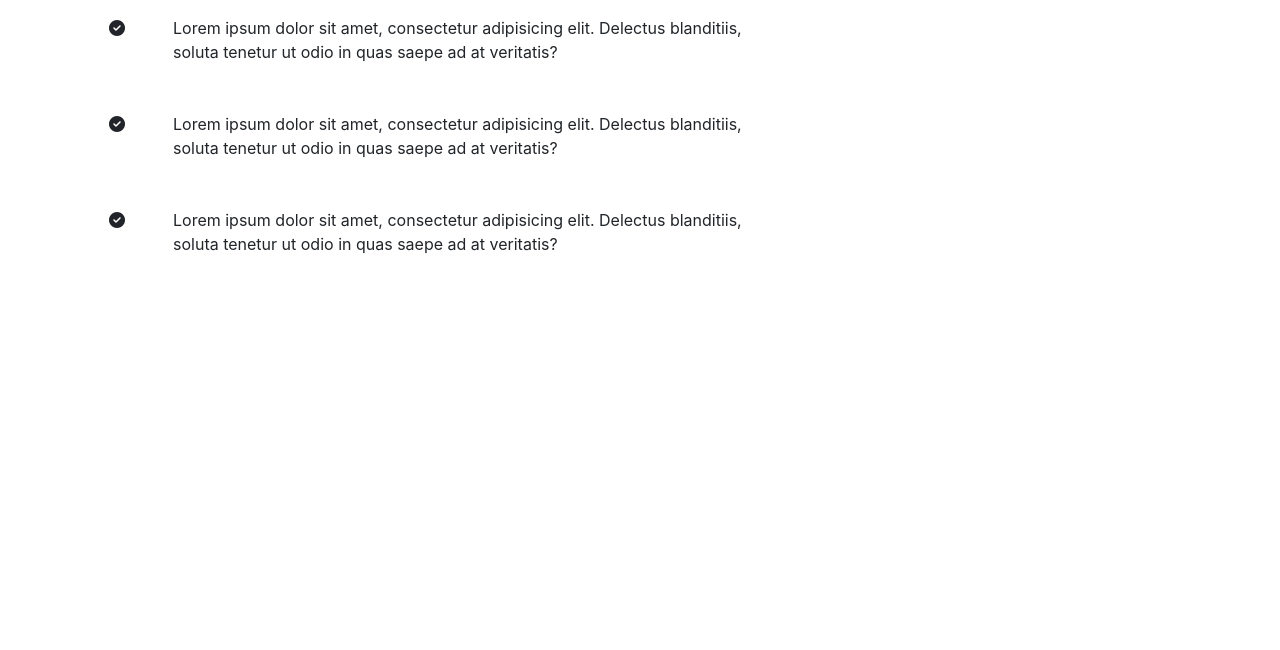
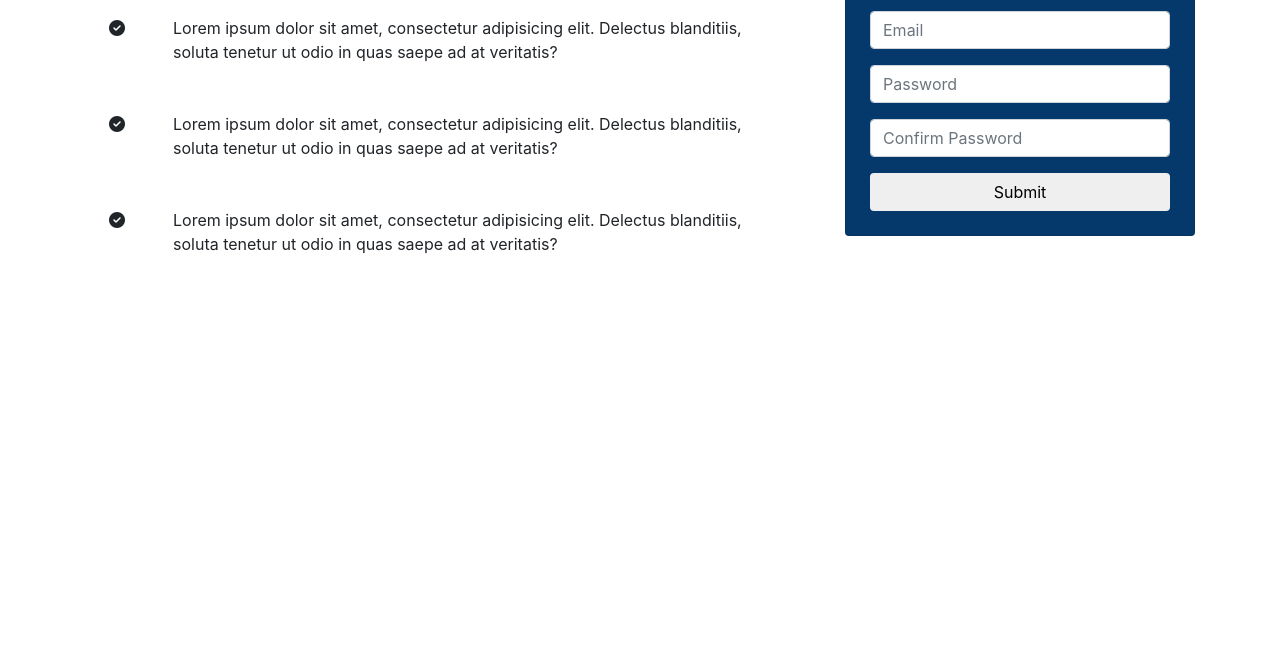
Before and after one commit to AditiiJain/Social-Theme, a plain HTML site: page index.html in a window 1280 px wide. Shown: the part 150-800 px from the top of the page. Drawn offline with nearby package versions, Linux system fonts and the light colour scheme.

Commit message:
home section

```diff
--- a/css/style.css
+++ b/css/style.css
@@ -26,6 +26,11 @@ body{
 }
 
 
+.card{
+    color:#fff;
+    background-color:#05386b;
+}
+
 @media(min-width:576px)
 {
     .navbar-brand{
--- a/index.html
+++ b/index.html
@@ -79,13 +79,24 @@
                         </div>
                     </div>
                     <div class="col-md-4">
-<div class="text-center card card-form">
+                        <div class="text-center card card-form p-4">
                             <h3>Sign Up</h3>
                             <p>Please fill this form to register</p>
-    <form >
+                            <form>
                                 <div class="form-group">
                                     <input type="text" placeholder="Username" class="form-control">
                                 </div>
+                                <div class="form-group">
+                                    <input type="email" placeholder="Email" class="form-control">
+                                </div>
+                                <div class="form-group">
+                                    <input type="password" placeholder="Password" class="form-control">
+                                </div>
+                                <div class="form-group">
+                                    <input type="password" placeholder="Confirm Password" class="form-control">
+                                </div>
+
+                            <button type="button "class="btn btn-block">Submit</button>
                             </form>
                         </div>
 
```
Lines whose indentation alone changed are shown as unchanged.
